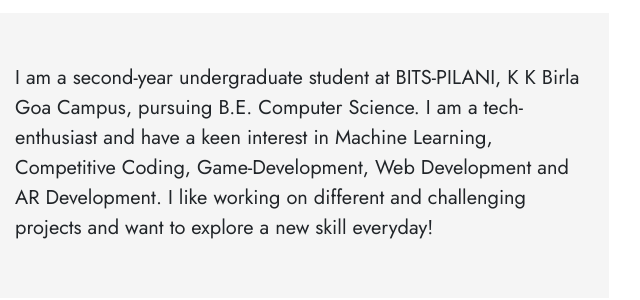
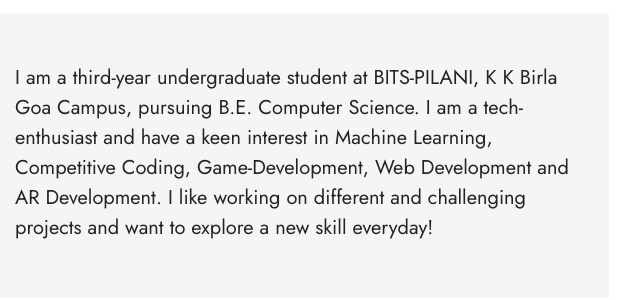
Before and after one commit to astelrastogi/website, a plain HTML site: page myindex.html in a window 1280 px wide. Shown: the part 631-931 px from the top of the page, 640-1280 px from the left. Drawn offline with nearby package versions, Linux system fonts and the light colour scheme.

Commit message:
Update myindex.html

```diff
--- a/myindex.html
+++ b/myindex.html
@@ -77,7 +77,7 @@
                     </div>
                     <div class="col-lg-6 col-md-6 col-12">
 
-                        <p style="font-size: 20px;margin-top: 50px;">I am a second-year undergraduate student at BITS-PILANI, K K Birla Goa Campus, pursuing B.E. Computer Science. I am a tech-enthusiast and have a keen interest in Machine Learning, Competitive Coding, Game-Development, Web Development and AR Development. I like working on different and challenging projects and want to explore a new skill everyday!</p>
+                        <p style="font-size: 20px;margin-top: 50px;">I am a third-year undergraduate student at BITS-PILANI, K K Birla Goa Campus, pursuing B.E. Computer Science. I am a tech-enthusiast and have a keen interest in Machine Learning, Competitive Coding, Game-Development, Web Development and AR Development. I like working on different and challenging projects and want to explore a new skill everyday!</p>
 
                     </div>
 
```
